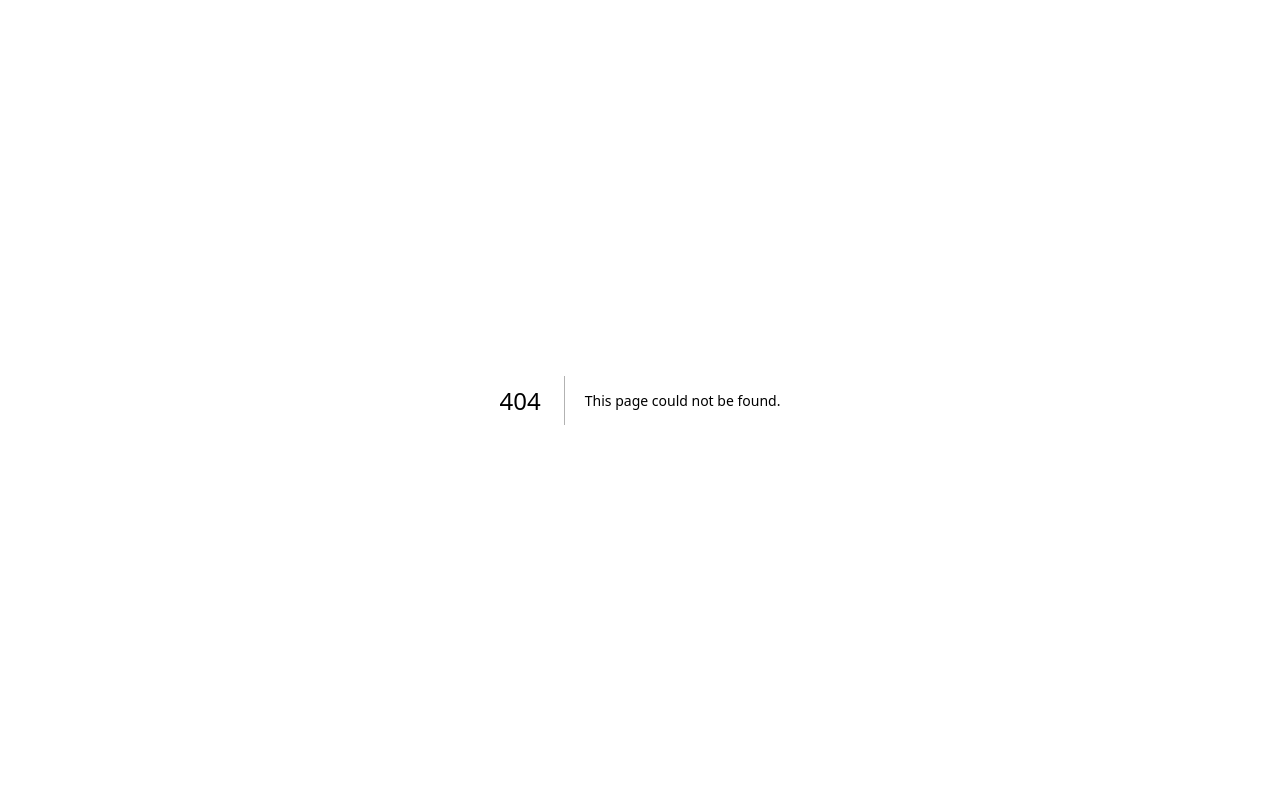
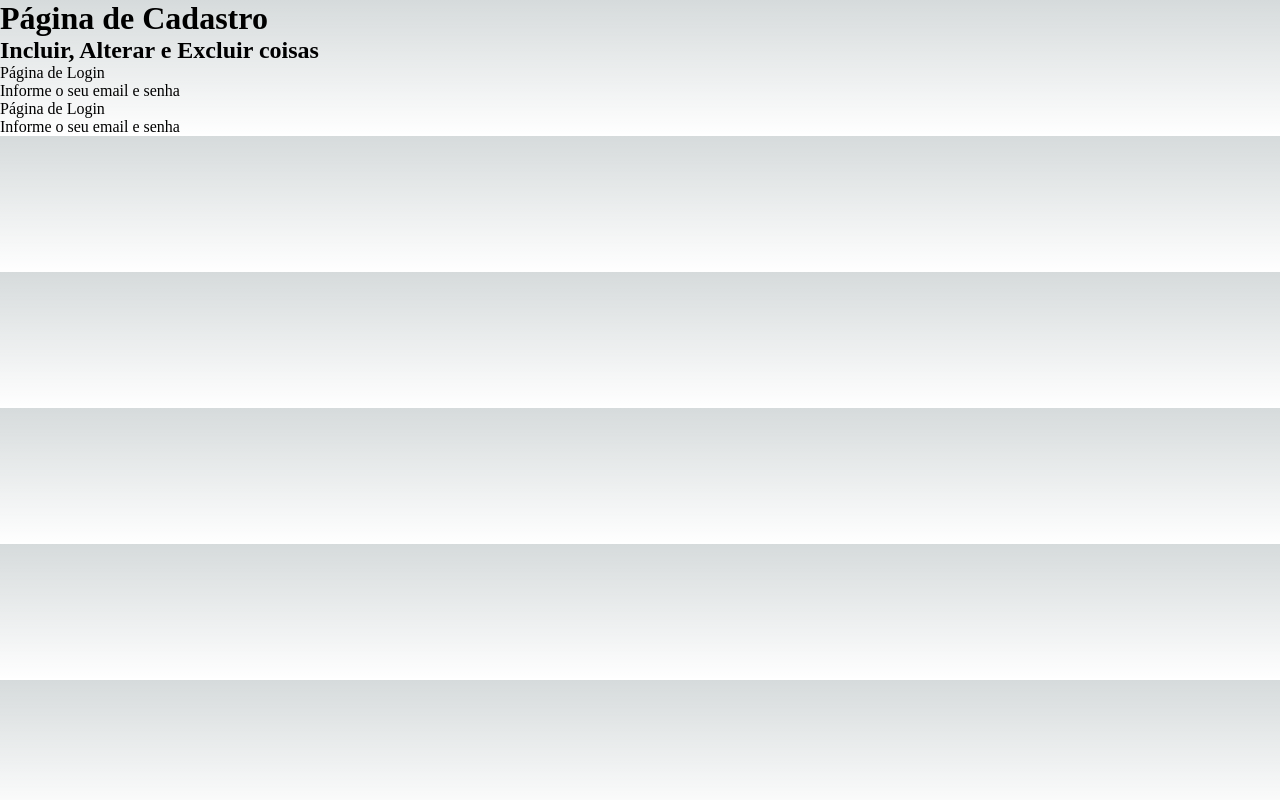
Before and after one commit to carlosR-siqueira/NextJs-aula-udemy, a Next.js app: page /basicos/usandoTitulo in a window 1280 px wide. Before the commit this address had no page. Built offline with nearby package versions, Linux system fonts and the light colour scheme.

Commit message:
aula de fragment e componentes

```diff
--- /dev/null
+++ b/components/Titulo.jsx
@@ -0,0 +1,14 @@
+export default function Titulo(props) {
+    console.log(props)
+    return props.pequeno ? (
+        <>
+            <p>{props.principal}</p>
+            <p>{props.secundario}</p>
+        </>
+    ) : (
+        <>
+            <h1>{props.principal}</h1>
+            <h2>{props.secundario}</h2>
+        </>
+    )
+}
--- /dev/null
+++ b/pages/basicos/usandoTitulo.jsx
@@ -0,0 +1,22 @@
+import Titulo from "../../components/Titulo"
+
+export default function usandoTitulo() {
+    return (
+        <div>
+            <Titulo
+                principal="Página de Cadastro"
+                secundario="Incluir,  Alterar e Excluir coisas"
+            />
+             <Titulo
+                principal="Página de Login"
+                secundario="Informe o seu email e senha"
+                pequeno={true}
+            />
+              <Titulo
+                principal="Página de Login"
+                secundario="Informe o seu email e senha"
+                pequeno
+            />
+        </div>
+    )
+}
```
Also changed, not shown: pages/basicos/fragment1.jsx (added, +10 -0 lines), pages/basicos/fragment2.jsx (added, +8 -0 lines).
